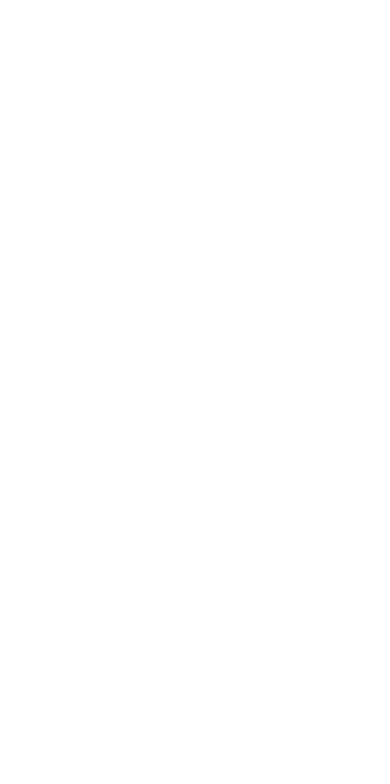
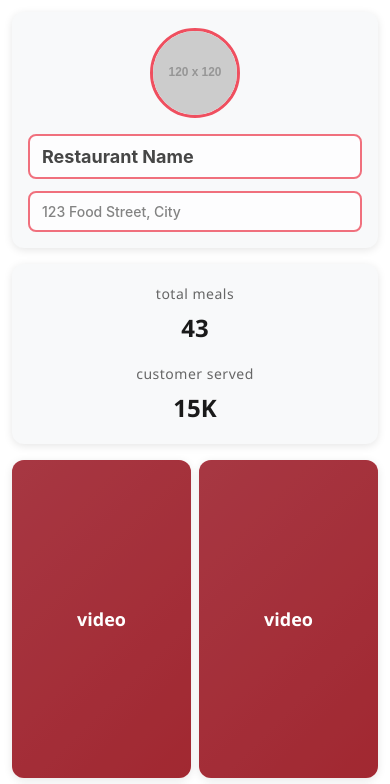
Before and after one commit to Sahil-Raj75/Zomato-reel-feed-aggregreator, a React app in the folder frontend/: page /food-partner/profile in a window 390 px wide. Before the commit this address had no page. Shown: the top 784 px of the page. Built offline with nearby package versions, Linux system fonts and the light colour scheme; the HTML template or start-up script is replaced by a standard one.

Commit message:
profile for the foodpartner

```diff
--- /dev/null
+++ b/frontend/src/pages/CreateFoodPage/FoodPartnerProfile.jsx
@@ -0,0 +1,80 @@
+import { useState, useEffect } from 'react';
+import '../../styles/foodPartnerProfile.css';
+
+const FoodPartnerProfile = () => {
+  const [profileData, setProfileData] = useState({
+    businessName: 'Restaurant Name',
+    address: '123 Food Street, City',
+    profileImage: 'https://via.placeholder.com/120',
+    totalMeals: 43,
+    customerServed: '15K',
+  });
+
+  const [foodVideos, setFoodVideos] = useState([
+    { id: 1, title: 'Video 1' },
+    { id: 2, title: 'Video 2' },
+    { id: 3, title: 'Video 3' },
+    { id: 4, title: 'Video 4' },
+    { id: 5, title: 'Video 5' },
+    { id: 6, title: 'Video 6' },
+    { id: 7, title: 'Video 7' },
+    { id: 8, title: 'Video 8' },
+    { id: 9, title: 'Video 9' },
+  ]);
+
+  return (
+    <div className="profile-container">
+      {/* Header Section */}
+      <div className="profile-header">
+        <div className="profile-image-section">
+          <div className="profile-image">
+            <img src={profileData.profileImage} alt="Profile" />
+          </div>
+        </div>
+
+        <div className="profile-info-section">
+          <input
+            type="text"
+            className="profile-input business-name"
+            placeholder="Business Name"
+            defaultValue={profileData.businessName}
+            disabled
+          />
+          <input
+            type="text"
+            className="profile-input address"
+            placeholder="Address"
+            defaultValue={profileData.address}
+            disabled
+          />
+        </div>
+      </div>
+
+      {/* Stats Section */}
+      <div className="stats-section">
+        <div className="stat-item">
+          <p className="stat-label">total meals</p>
+          <p className="stat-value">{profileData.totalMeals}</p>
+        </div>
+        <div className="stat-divider"></div>
+        <div className="stat-item">
+          <p className="stat-label">customer served</p>
+          <p className="stat-value">{profileData.customerServed}</p>
+        </div>
+      </div>
+
+      {/* Videos Grid Section */}
+      <div className="videos-grid">
+        {foodVideos.map((video) => (
+          <div key={video.id} className="video-card">
+            <div className="video-placeholder">
+              <span>video</span>
+            </div>
+          </div>
+        ))}
+      </div>
+    </div>
+  );
+};
+
+export default FoodPartnerProfile;
--- a/frontend/src/routers/AppRoutes.jsx
+++ b/frontend/src/routers/AppRoutes.jsx
@@ -5,6 +5,7 @@ import FoodPartnerRegister from "../pages/FoodPartnerRegister";
 import FoodPartnerLogin from "../pages/FoodPartnerLogin";
 import CreateFood from "../pages/CreateFoodPage/CreateFood";
 import Home from "../pages/general/Home";
+import FoodPartnerProfile from "../pages/CreateFoodPage/FoodPartnerProfile";
 
 const AppRoutes = () => {
     return (
@@ -16,6 +17,7 @@ const AppRoutes = () => {
                 <Route path='/food-partner/login' element={<FoodPartnerLogin />} />
                 <Route path="/dashboard" element = {<Home/>}/>
                 <Route path="/create-food" element={<CreateFood/>}/>
+                <Route path="/food-partner/profile" element={<FoodPartnerProfile/>}/>
             </Routes>
         </Router>
     )
--- /dev/null
+++ b/frontend/src/styles/foodPartnerProfile.css
@@ -0,0 +1,234 @@
+/* Food Partner Profile Page Styles */
+
+.profile-container {
+  width: 100%;
+  min-height: 100vh;
+  background-color: var(--bg-primary);
+  padding: 20px;
+  display: flex;
+  flex-direction: column;
+  gap: 30px;
+}
+
+/* Profile Header Section */
+.profile-header {
+  display: flex;
+  gap: 20px;
+  align-items: flex-start;
+  background-color: var(--bg-secondary);
+  padding: 20px;
+  border-radius: var(--radius-lg);
+  box-shadow: var(--shadow-light);
+}
+
+.profile-image-section {
+  flex-shrink: 0;
+}
+
+.profile-image {
+  width: 120px;
+  height: 120px;
+  border-radius: 50%;
+  overflow: hidden;
+  background-color: var(--bg-primary);
+  border: 3px solid var(--button-primary);
+  display: flex;
+  align-items: center;
+  justify-content: center;
+}
+
+.profile-image img {
+  width: 100%;
+  height: 100%;
+  object-fit: cover;
+}
+
+.profile-info-section {
+  display: flex;
+  flex-direction: column;
+  gap: 12px;
+  flex: 1;
+}
+
+.profile-input {
+  padding: 12px 16px;
+  border: 2px solid var(--button-primary);
+  border-radius: var(--radius-md);
+  background-color: var(--bg-primary);
+  color: var(--text-primary);
+  font-size: var(--font-size-base);
+  font-family: var(--font-family-base);
+  font-weight: var(--font-weight-medium);
+  cursor: text;
+  transition: all var(--transition-base);
+}
+
+.profile-input:disabled {
+  cursor: default;
+  opacity: 0.8;
+}
+
+.profile-input.business-name {
+  font-size: var(--font-size-lg);
+  font-weight: var(--font-weight-bold);
+  color: var(--text-primary);
+}
+
+.profile-input.address {
+  font-size: var(--font-size-sm);
+  color: var(--text-secondary);
+}
+
+/* Stats Section */
+.stats-section {
+  display: flex;
+  align-items: center;
+  justify-content: flex-start;
+  gap: 40px;
+  background-color: var(--bg-secondary);
+  padding: 30px 20px;
+  border-radius: var(--radius-lg);
+  box-shadow: var(--shadow-light);
+}
+
+.stat-item {
+  display: flex;
+  flex-direction: column;
+  align-items: center;
+  gap: 8px;
+}
+
+.stat-label {
+  color: var(--text-secondary);
+  font-size: var(--font-size-sm);
+  font-weight: var(--font-weight-medium);
+  text-transform: lowercase;
+  letter-spacing: 0.5px;
+}
+
+.stat-value {
+  color: var(--text-primary);
+  font-size: 2rem;
+  font-weight: var(--font-weight-bold);
+}
+
+.stat-divider {
+  width: 1px;
+  height: 60px;
+  background-color: var(--border-color);
+}
+
+/* Videos Grid Section */
+.videos-grid {
+  display: grid;
+  grid-template-columns: repeat(auto-fill, minmax(280px, 1fr));
+  gap: 12px;
+  width: 100%;
+  margin-bottom: 30px;
+}
+
+.video-card {
+  aspect-ratio: 9 / 16;
+  background: linear-gradient(135deg, var(--button-primary) 0%, var(--button-primary-hover) 100%);
+  border-radius: var(--radius-lg);
+  overflow: hidden;
+  display: flex;
+  align-items: center;
+  justify-content: center;
+  cursor: pointer;
+  transition: transform var(--transition-base), box-shadow var(--transition-base);
+  box-shadow: var(--shadow-light);
+}
+
+.video-card:hover {
+  transform: translateY(-4px);
+  box-shadow: var(--shadow-medium);
+}
+
+.video-placeholder {
+  width: 100%;
+  height: 100%;
+  display: flex;
+  align-items: center;
+  justify-content: center;
+  background-color: rgba(0, 0, 0, 0.3);
+  color: #ffffff;
+  font-size: var(--font-size-lg);
+  font-weight: var(--font-weight-semibold);
+  text-transform: lowercase;
+}
+
+/* Tablet Responsiveness */
+@media (max-width: 768px) {
+  .profile-container {
+    padding: 16px;
+    gap: 20px;
+  }
+
+  .profile-header {
+    flex-direction: column;
+    align-items: center;
+    text-align: center;
+    gap: 16px;
+  }
+
+  .profile-image {
+    width: 100px;
+    height: 100px;
+  }
+
+  .profile-info-section {
+    width: 100%;
+  }
+
+  .stats-section {
+    justify-content: center;
+    gap: 30px;
+  }
+
+  .videos-grid {
+    grid-template-columns: repeat(auto-fill, minmax(200px, 1fr));
+    gap: 10px;
+  }
+}
+
+/* Mobile Responsiveness */
+@media (max-width: 480px) {
+  .profile-container {
+    padding: 12px;
+    gap: 16px;
+  }
+
+  .profile-header {
+    padding: 16px;
+  }
+
+  .profile-image {
+    width: 90px;
+    height: 90px;
+  }
+
+  .profile-input {
+    font-size: var(--font-size-sm);
+    padding: 10px 12px;
+  }
+
+  .stats-section {
+    flex-direction: column;
+    gap: 20px;
+    padding: 20px;
+  }
+
+  .stat-divider {
+    display: none;
+  }
+
+  .stat-value {
+    font-size: 1.5rem;
+  }
+
+  .videos-grid {
+    grid-template-columns: repeat(2, 1fr);
+    gap: 8px;
+  }
+}
```
Also changed, not shown: 2 other files (tests, documents, lock files or other folders).
